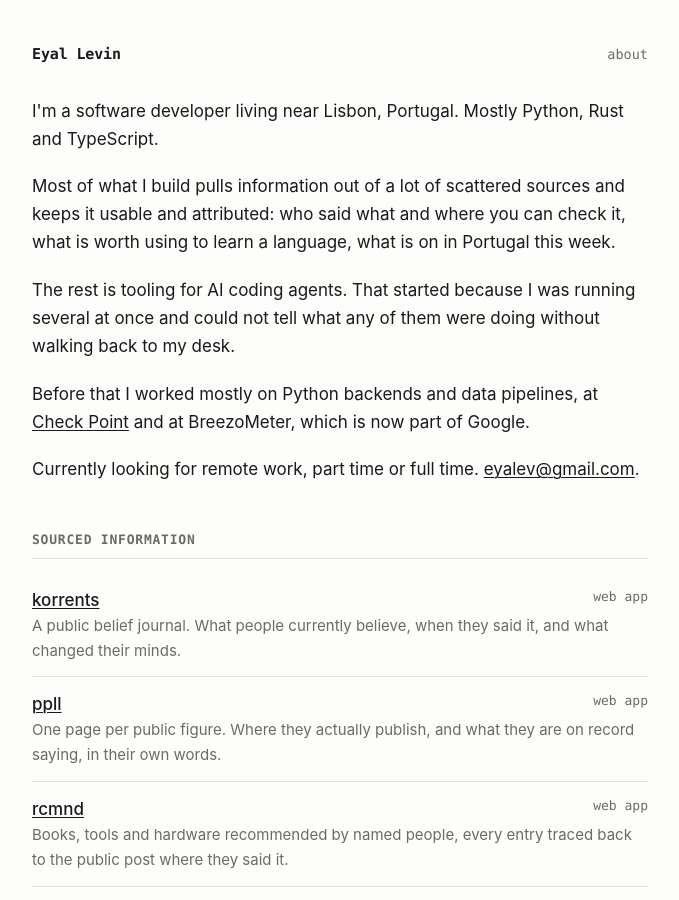
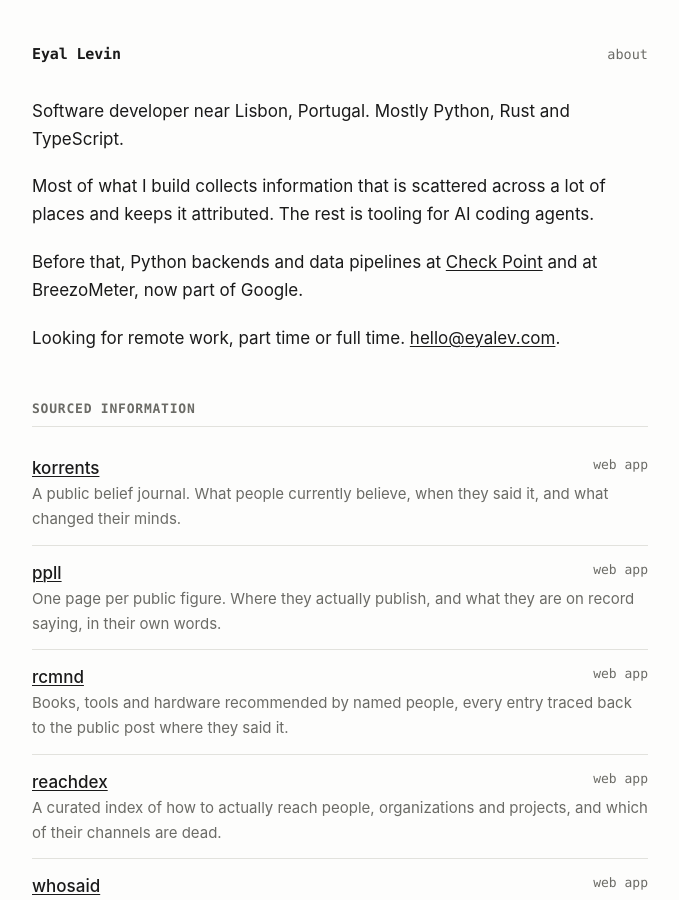
Before and after one commit to eyalev/eyalev.github.io, a Jekyll site: the page built from index.html, in a window 1280 px wide and 900 px high. Shown: the whole window, without its empty margins (300-979 px from the left). Built offline with Jekyll 4.4.1, drawn with Linux system fonts in a browser that asks for light colours; some of the changed text lies outside the part shown.

Commit message:
Shorten the intro, switch contact to hello@eyalev.com
The intro was five paragraphs and filled a phone screen, so no project
was visible without scrolling. Two of those paragraphs were already on
the about page: the story about running several agents at once, and the
Check Point / BreezoMeter history. The long middle sentence listed three
examples that the project list right below already gives.

Now four lines: who, what the work has in common, where I worked, what
I am looking for.

Contact is hello@eyalev.com, routed to Gmail through Cloudflare Email
Routing, so the address on the site is not a personal mailbox.

Also point rcmnd and How to Learn at rcmnd.app and howtolearn.app
instead of their kapps.dev subdomains.

Co-Authored-By: Claude Opus 5 (1M context) <noreply@anthropic.com>

```diff
--- a/_config.yml
+++ b/_config.yml
@@ -2,7 +2,7 @@ title: Eyal Levin
 description: Software developer near Lisbon. Tooling for AI coding agents.
 url: https://eyalev.com
 author: Eyal Levin
-email: eyalev@gmail.com
+email: hello@eyalev.com
 
 permalink: /writing/:title/
 
--- a/_data/projects.yml
+++ b/_data/projects.yml
@@ -9,7 +9,7 @@
       meta: web app
       desc: One page per public figure. Where they actually publish, and what they are on record saying, in their own words.
     - name: rcmnd
-      url: https://readsfrom.kapps.dev
+      url: https://rcmnd.app
       meta: web app
       desc: Books, tools and hardware recommended by named people, every entry traced back to the public post where they said it.
     - name: reachdex
@@ -28,7 +28,7 @@
       meta: web app
       desc: Turns native podcasts into listening practice. Real audio, word by word translation, and sentence by sentence playback at full speed.
     - name: How to Learn
-      url: https://langstack.kapps.dev
+      url: https://howtolearn.app
       meta: web app
       desc: A filterable directory of the best resources for learning any language. Apps, podcasts, channels, courses, books and communities.
     - name: pt-variant
--- a/_layouts/default.html
+++ b/_layouts/default.html
@@ -25,7 +25,7 @@
 <footer class="site">
   <a href="https://github.com/eyalev">github</a>
   <a href="https://www.linkedin.com/in/eyalev/">linkedin</a>
-  <a href="mailto:eyalev@gmail.com">eyalev@gmail.com</a>
+  <a href="mailto:hello@eyalev.com">hello@eyalev.com</a>
 </footer>
 
 </div>
--- a/about.html
+++ b/about.html
@@ -38,7 +38,7 @@ on the <a href="/">front page</a>.</p>
 <div class="rows">
   <div class="t"><a href="https://github.com/eyalev">github.com/eyalev</a></div><div class="meta">code</div>
   <div class="t"><a href="https://www.linkedin.com/in/eyalev/">linkedin.com/in/eyalev</a></div><div class="meta">work history</div>
-  <div class="t"><a href="mailto:eyalev@gmail.com">eyalev@gmail.com</a></div><div class="meta">email</div>
+  <div class="t"><a href="mailto:hello@eyalev.com">hello@eyalev.com</a></div><div class="meta">email</div>
 </div>
 
 <p style="margin-top:2em">If you're hiring for something remote and it involves backend work,
--- a/index.html
+++ b/index.html
@@ -3,20 +3,16 @@ layout: default
 ---
 
 <div class="intro">
-  <p>I'm a software developer living near Lisbon, Portugal. Mostly Python, Rust and TypeScript.</p>
+  <p>Software developer near Lisbon, Portugal. Mostly Python, Rust and TypeScript.</p>
 
-  <p>Most of what I build pulls information out of a lot of scattered sources and keeps it usable
-  and attributed: who said what and where you can check it, what is worth using to learn a language,
-  what is on in Portugal this week.</p>
+  <p>Most of what I build collects information that is scattered across a lot of places and keeps
+  it attributed. The rest is tooling for AI coding agents.</p>
 
-  <p>The rest is tooling for AI coding agents. That started because I was running several at once
-  and could not tell what any of them were doing without walking back to my desk.</p>
+  <p>Before that, Python backends and data pipelines at
+  <a href="https://www.checkpoint.com/">Check Point</a> and at BreezoMeter, now part of Google.</p>
 
-  <p>Before that I worked mostly on Python backends and data pipelines, at
-  <a href="https://www.checkpoint.com/">Check Point</a> and at BreezoMeter, which is now part of Google.</p>
-
-  <p>Currently looking for remote work, part time or full time.
-  <a href="mailto:eyalev@gmail.com">eyalev@gmail.com</a>.</p>
+  <p>Looking for remote work, part time or full time.
+  <a href="mailto:hello@eyalev.com">hello@eyalev.com</a>.</p>
 </div>
 
 {% for g in site.data.projects %}
```
